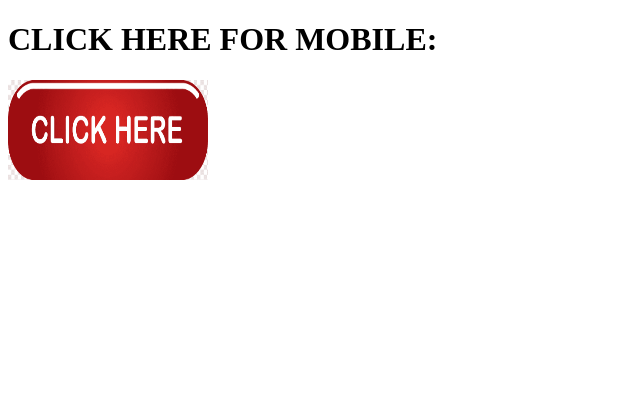
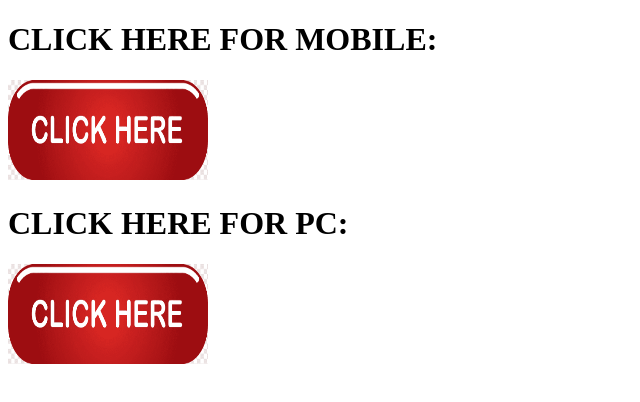
Before and after one commit to lemonxwrld/lemonxwrld.github.io, a plain HTML site: page index.html in a window 1280 px wide. Shown: the whole page, without its empty margins (0-640 px from the left). Drawn offline with Linux system fonts and the light colour scheme.

Commit message:
Update index.html

```diff
--- a/index.html
+++ b/index.html
@@ -4,5 +4,7 @@
   <title>HP Print E-Mail</title>
     <h1>CLICK HERE FOR MOBILE:</h1>
  <a href="mailto:9679kfx852my@hpeprint.com"><img src="png-transparent-red-button-click-here-button-s-text-logo-sign.png" width="200" height="100"></a>
+    <h1>CLICK HERE FOR PC:</h1>
+     <a href="https://mail.google.com/mail/?view=cm&fs=1&to=9679kfx852my@hpeprint.com"><img src="png-transparent-red-button-click-here-button-s-text-logo-sign.png" width="200" height="100"></a>
   </body>
 </html>
```
